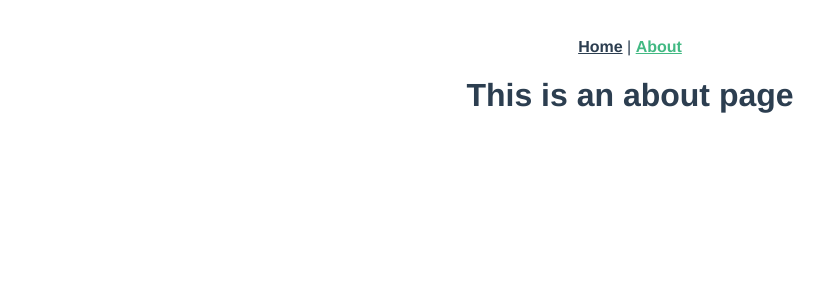
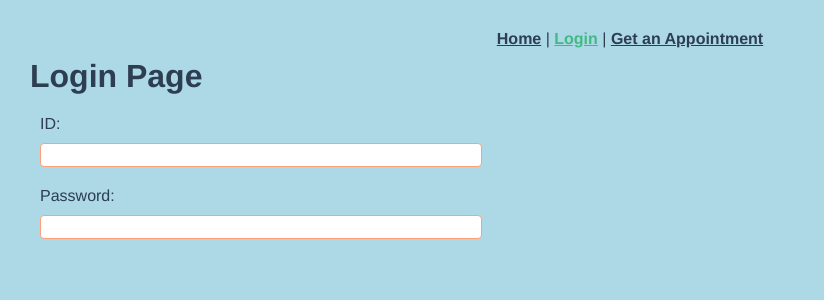
Before and after one commit to rbarisozkal/Patient-Management-system, a Vue app: page /about in a window 1280 px wide. Shown: the top 300 px of the page, without its empty margins (10-834 px from the left). Built offline with nearby package versions, Linux system fonts and the light colour scheme.

Commit message:
login page initialized

```diff
--- a/src/App.vue
+++ b/src/App.vue
@@ -1,7 +1,8 @@
 <template>
   <div id="nav">
     <router-link to="/">Home</router-link> |
-    <router-link to="/about">About</router-link>
+    <router-link to="/about">Login</router-link> |
+     <router-link to="/appointment">Get an Appointment</router-link>
     <router-view/>
   </div>
 
@@ -14,8 +15,13 @@
   -moz-osx-font-smoothing: grayscale;
   text-align: center;
   color: #2c3e50;
+  background: lightblue;
+
 }
-
+body{
+  margin: 0px;
+  height: 100%;
+}
 #nav {
   padding: 30px;
 
--- a/src/views/About.vue
+++ b/src/views/About.vue
@@ -1,5 +1,49 @@
 <template>
   <div class="about">
-    <h1>This is an about page</h1>
+    <h1>Login Page</h1>
+    <form>
+      <div class="inputHolder">
+      <label>ID: </label>
+      <input type="text">
+      </div>
+      <div class="inputHolder">
+        <label>Password: </label>
+      <input type="password">
+      </div>
+
+    </form>
   </div>
 </template>
+
+
+<style scoped>
+.about{
+  height: 900px;
+}
+form{
+  width: 60%;
+  @media screen and (max-width:600px)  {
+    form{
+      width:100%;
+    }
+  }
+}
+*{
+  display: flex;
+  flex-direction: column;
+  margin: 5px;
+  align-items: flex-start;
+}
+.inputHolder{
+  width: 60%;
+  display: flex;
+  flex-direction: column;
+}
+.inputHolder input{
+  width: 100%;
+  height: 20px;
+  border-radius: 4px;
+  border: 1px solid lightsalmon;
+}
+
+</style>
```
Also changed, not shown: src/views/Appointment.vue (added, +15 -0 lines).
